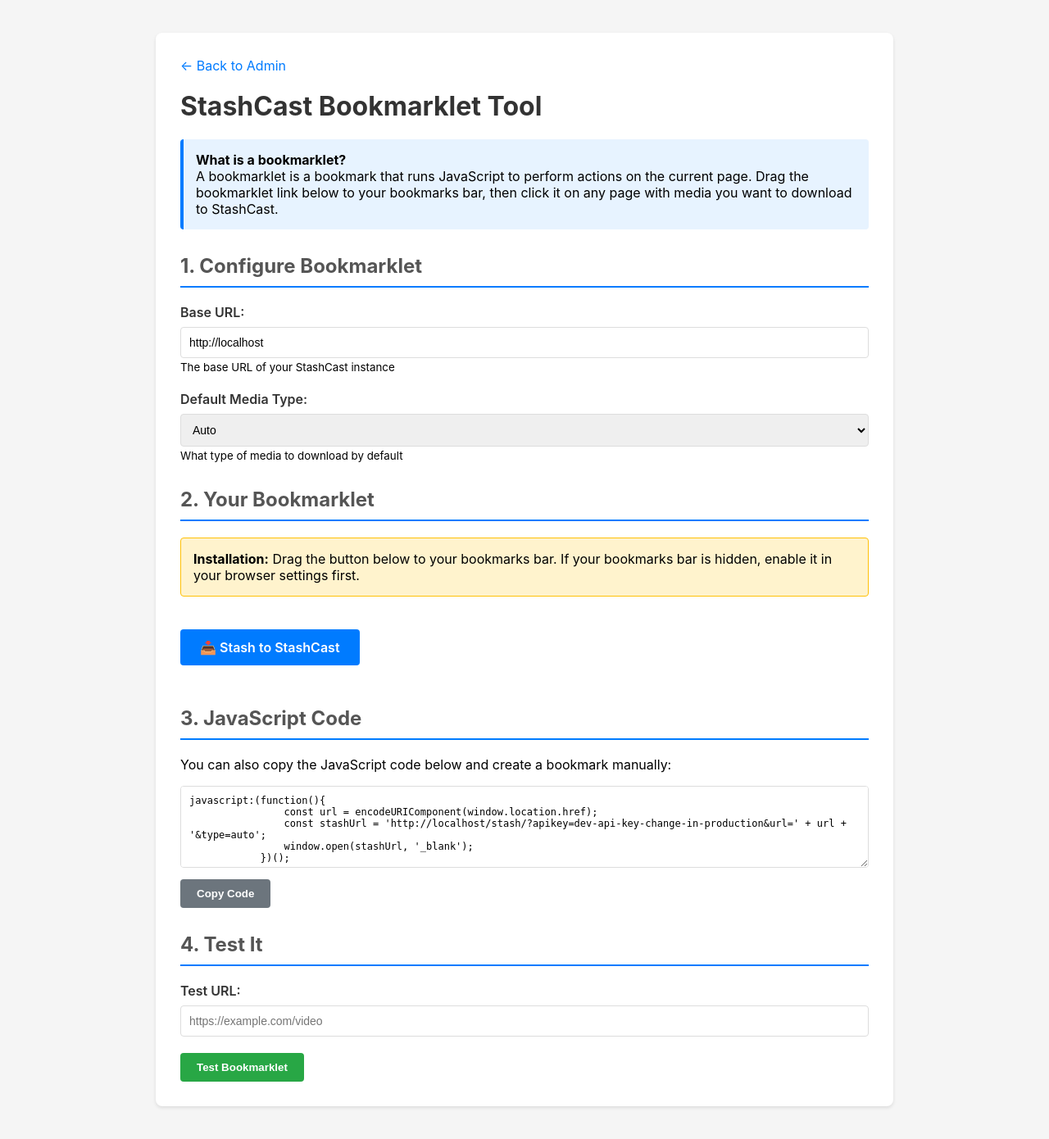
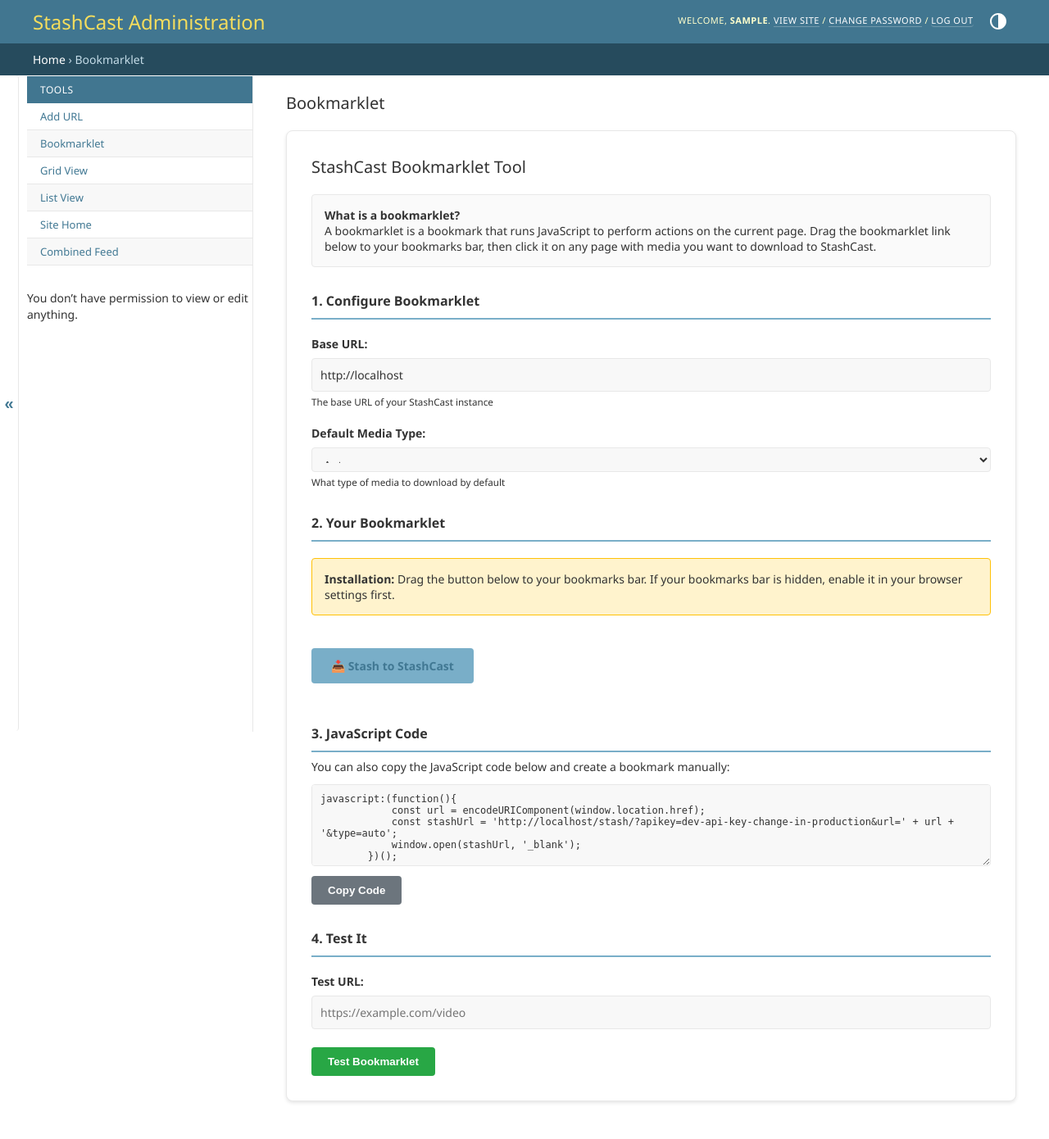
Before and after one commit to jonocodes/stashcast, a Django app: page /admin/tools/bookmarklet/ in a window 1280 px wide. Shown: the whole page at 82% size. After the commit the page ends 1346 px from the top, so only its background shows below. Run offline with Django 5.2, Linux system fonts and the light colour scheme; the visitor is signed in with stand-in values (Sample User, id 1); lists and menus that the app fills with data are empty; some libraries are stand-ins or nearby versions.

Commit message:
nav bar work

```diff
--- a/media/templates/admin/nav_sidebar.html
+++ b/media/templates/admin/nav_sidebar.html
@@ -1,58 +1,43 @@
 {% load i18n %}
 <button class="sticky toggle-nav-sidebar" id="toggle-nav-sidebar" aria-label="{% translate 'Toggle navigation' %}"></button>
 <nav class="sticky" id="nav-sidebar" aria-label="{% translate 'Sidebar' %}">
-  <input type="search" id="nav-filter"
-         placeholder="{% translate 'Start typing to filter…' %}"
-         aria-label="{% translate 'Filter navigation items' %}">
+
+  {# Custom Tools Section #}
+  <div class="app-tools module">
+    <table>
+      <caption>
+        <a href="#" class="section" title="StashCast Tools">Tools</a>
+      </caption>
+      <tr class="model-tools">
+        <th scope="row"><a href="{% url 'admin_stash_form' %}">Add URL</a></th>
+      </tr>
+      <tr class="model-tools">
+        <th scope="row"><a href="{% url 'bookmarklet' %}">Bookmarklet</a></th>
+      </tr>
+      <tr class="model-tools">
+        <th scope="row"><a href="{% url 'grid_view' %}">Grid View</a></th>
+      </tr>
+      <tr class="model-tools">
+        <th scope="row"><a href="{% url 'list_view' %}">List View</a></th>
+      </tr>
+
+      <tr class="model-tools">
+        <th scope="row"><a href="/">Site Home</a></th>
+      </tr>
+
+      <!-- <tr class="model-tools">
+        <th scope="row"><a href="/feeds/audio.xml?view=1" target="_blank">Audio Feed</a></th>
+      </tr>
+      <tr class="model-tools">
+        <th scope="row"><a href="/feeds/video.xml?view=1" target="_blank">Video Feed</a></th>
+      </tr> -->
+      <tr class="model-tools">
+        <th scope="row"><a href="/feeds/combined.xml?view=1" target="_blank">Combined Feed</a></th>
+      </tr>
+    </table>
+  </div>
 
   {# Standard Django apps #}
   {% include 'admin/app_list.html' with app_list=available_apps show_changelinks=False %}
 
-  {# Custom Tools Section #}
-  <div class="app-tools module">
-    <a href="#" class="section" title="StashCast Tools">
-      <svg xmlns="http://www.w3.org/2000/svg" viewBox="0 0 24 24" width="20" height="20" aria-hidden="true">
-        <path d="M22.7 19l-9.1-9.1c.9-2.3.4-5-1.5-6.9-2-2-5-2.4-7.4-1.3L9 6 6 9 1.6 4.7C.4 7.1.9 10.1 2.9 12.1c1.9 1.9 4.6 2.4 6.9 1.5l9.1 9.1c.4.4 1 .4 1.4 0l2.3-2.3c.5-.4.5-1.1.1-1.4z"/>
-      </svg>
-      Tools
-    </a>
-    <a href="{% url 'admin_stash_form' %}">➕ Add URL</a>
-    <a href="{% url 'grid_view' %}">🎬 Grid View</a>
-    <a href="{% url 'list_view' %}">📋 List View</a>
-    <a href="/admin/huey_monitor/taskmodel/">📊 Task Monitor</a>
-    <a href="{% url 'bookmarklet' %}">📥 Bookmarklet</a>
-    <div class="feed-link">
-      <a href="/feeds/audio.xml" target="_blank">🎵 Audio Feed</a>
-      <a href="/feeds/audio-view.xml" target="_blank" class="view-xml">View XML</a>
-    </div>
-    <div class="feed-link">
-      <a href="/feeds/video.xml" target="_blank">🎬 Video Feed</a>
-      <a href="/feeds/video-view.xml" target="_blank" class="view-xml">View XML</a>
-    </div>
-    <div class="feed-link">
-      <a href="/feeds/combined.xml" target="_blank">📺 Combined Feed</a>
-      <a href="/feeds/combined-view.xml" target="_blank" class="view-xml">View XML</a>
-    </div>
-  </div>
 </nav>
-
-<style>
-.app-tools a:not(.section):not(.view-xml) {
-  display: block;
-}
-.app-tools .feed-link {
-  display: block;
-  padding: 5px 16px;
-}
-.app-tools .feed-link a:first-child {
-  display: inline-block;
-}
-.app-tools .feed-link a.view-xml {
-  margin-left: 10px;
-  font-size: 0.85em;
-  opacity: 0.7;
-}
-.app-tools .feed-link a.view-xml:hover {
-  opacity: 1;
-}
-</style>
--- a/media/templates/media/bookmarklet.html
+++ b/media/templates/media/bookmarklet.html
@@ -1,40 +1,44 @@
-<!DOCTYPE html>
-<html lang="en">
-<head>
-    <meta charset="UTF-8">
-    <meta name="viewport" content="width=device-width, initial-scale=1.0">
-    <title>Bookmarklet Tool - StashCast</title>
-    <link rel="icon" type="image/x-icon" href="/static/media/favicon.ico">
+{% extends "admin/base_site.html" %}
+{% load static %}
+
+{% block title %}Bookmarklet Tool{% endblock %}
+
+{% block extrastyle %}
 <style>
-        body {
-            font-family: -apple-system, BlinkMacSystemFont, "Segoe UI", Roboto, "Helvetica Neue", Arial, sans-serif;
-            max-width: 900px;
-            margin: 0 auto;
-            padding: 40px 20px;
-            background-color: #f5f5f5;
+    :root {
+        --sc-panel-bg: var(--body-bg, #ffffff);
+        --sc-panel-fg: var(--body-fg, #222222);
+        --sc-muted: var(--body-quiet-color, #6b7280);
+        --sc-border: var(--hairline-color, #d4d4d4);
+        --sc-primary: var(--primary, #417690);
+        --sc-primary-fg: var(--primary-fg, #ffffff);
+        --sc-surface: var(--darkened-bg, rgba(0,0,0,0.02));
     }
     .container {
-            background: white;
+        background: var(--sc-panel-bg);
+        color: var(--sc-panel-fg);
         border-radius: 8px;
         padding: 30px;
         box-shadow: 0 2px 4px rgba(0,0,0,0.1);
+        border: 1px solid var(--sc-border);
     }
     h1 {
-            color: #333;
+        color: var(--sc-panel-fg);
         margin-top: 0;
     }
     h2 {
-            color: #555;
+        color: var(--sc-panel-fg);
         margin-top: 30px;
-            border-bottom: 2px solid #007bff;
+        border-bottom: 2px solid var(--sc-primary);
         padding-bottom: 10px;
     }
     .explainer {
-            background: #e7f3ff;
-            border-left: 4px solid #007bff;
+        background: color-mix(in srgb, var(--sc-surface) 70%, transparent);
+        border-left: 4px solid var(--sc-primary);
         padding: 15px;
         margin: 20px 0;
         border-radius: 4px;
+        border: 1px solid var(--sc-border);
     }
     .form-group {
         margin: 20px 0;
@@ -43,21 +47,28 @@
         display: block;
         font-weight: 600;
         margin-bottom: 8px;
-            color: #333;
+        color: var(--sc-panel-fg);
     }
     input[type="text"], input[type="url"], select {
         width: 100%;
         padding: 10px;
-            border: 1px solid #ddd;
+        border: 1px solid var(--sc-border);
         border-radius: 4px;
         font-size: 14px;
         box-sizing: border-box;
+        background: var(--sc-surface);
+        color: var(--sc-panel-fg);
+    }
+    input[type="text"]:focus, input[type="url"]:focus, select:focus {
+        outline: none;
+        border-color: var(--sc-primary);
+        box-shadow: 0 0 0 2px color-mix(in srgb, var(--sc-primary) 25%, transparent);
     }
     .bookmarklet-link {
         display: inline-block;
         padding: 12px 24px;
-            background: #007bff;
-            color: white;
+        background: var(--sc-primary);
+        color: var(--sc-primary-fg);
         text-decoration: none;
         border-radius: 4px;
         font-weight: 600;
@@ -65,17 +76,19 @@
         cursor: move;
     }
     .bookmarklet-link:hover {
-            background: #0056b3;
+        filter: brightness(1.05);
     }
     textarea {
         width: 100%;
         min-height: 100px;
         padding: 10px;
-            border: 1px solid #ddd;
+        border: 1px solid var(--sc-border);
         border-radius: 4px;
         font-family: monospace;
         font-size: 12px;
         box-sizing: border-box;
+        background: var(--sc-surface);
+        color: var(--sc-panel-fg);
     }
     button {
         padding: 10px 20px;
@@ -88,22 +101,10 @@
         margin-right: 10px;
     }
     button:hover {
-            background: #218838;
+        filter: brightness(1.05);
     }
     .copy-button {
         background: #6c757d;
-        }
-        .copy-button:hover {
-            background: #5a6268;
-        }
-        .back-link {
-            display: inline-block;
-            margin-bottom: 20px;
-            color: #007bff;
-            text-decoration: none;
-        }
-        .back-link:hover {
-            text-decoration: underline;
     }
     .instruction {
         background: #fff3cd;
@@ -111,13 +112,13 @@
         padding: 15px;
         border-radius: 4px;
         margin: 20px 0;
+        color: var(--sc-panel-fg);
     }
 </style>
-</head>
-<body>
+{% endblock %}
+
+{% block content %}
 <div class="container">
-        <a href="/admin/" class="back-link">&larr; Back to Admin</a>
-
     <h1>StashCast Bookmarklet Tool</h1>
 
     <div class="explainer">
@@ -222,5 +223,4 @@
     // Initialize on page load
     generateBookmarklet();
 </script>
-</body>
-</html>
+{% endblock %}
--- a/media/templates/media/home.html
+++ b/media/templates/media/home.html
@@ -240,7 +240,7 @@
                     <a class="pill" href="/admin/tools/list/?type=audio">List view</a>
                     <!-- <a class="pill" href="/feeds/audio.xml">Subscribe</a> -->
                     <button class="pill copy-btn" data-url="/feeds/audio.xml" type="button">Copy subscribe URL</button>
-                    <a class="pill" href="/feeds/audio-view.xml">View RSS feed XML</a>
+                    <a class="pill" href="/feeds/audio.xml?view=1">View RSS feed XML</a>
                     <a class="pill" href="/admin/media/mediaitem/?media_type=audio">Manage</a>
                 </div>
             </div>
@@ -251,7 +251,7 @@
                     <a class="pill" href="/admin/tools/list/?type=video">List view</a>
                     <!-- <a class="pill" href="/feeds/video.xml">Subscribe</a> -->
                     <button class="pill copy-btn" data-url="/feeds/video.xml" type="button">Copy subscribe URL</button>
-                    <a class="pill" href="/feeds/video-view.xml">View RSS feed XML</a>
+                    <a class="pill" href="/feeds/video.xml?view=1">View RSS feed XML</a>
                     <a class="pill" href="/admin/media/mediaitem/?media_type=video">Manage</a>
                 </div>
             </div>
@@ -262,7 +262,7 @@
                     <a class="pill" href="/admin/tools/list/?type=all">List view</a>
                     <!-- <a class="pill" href="/feeds/combined.xml">Subscribe</a> -->
                     <button class="pill copy-btn" data-url="/feeds/combined.xml" type="button">Copy subscribe URL</button>
-                    <a class="pill" href="/feeds/combined-view.xml">View RSS feed XML</a>
+                    <a class="pill" href="/feeds/combined.xml?view=1">View RSS feed XML</a>
                     <a class="pill" href="/admin/media/mediaitem/">Manage</a>
                 </div>
             </div>
--- a/media/views.py
+++ b/media/views.py
@@ -1,4 +1,5 @@
 from django.conf import settings
+from django.contrib import admin
 from django.contrib.admin.views.decorators import staff_member_required
 from django.http import HttpResponse, JsonResponse
 from django.shortcuts import get_object_or_404, redirect, render
@@ -149,12 +150,11 @@ def bookmarklet_view(request):
 
     Allows configuring and generating bookmarklets for one-click stashing.
     """
-    base_url = request.build_absolute_uri('/').rstrip('/')
-    api_key = settings.STASHCAST_API_KEY
-
     context = {
-        'base_url': base_url,
-        'api_key': api_key,
+        **admin.site.each_context(request),
+        'base_url': request.build_absolute_uri('/').rstrip('/'),
+        'api_key': settings.STASHCAST_API_KEY,
+        'title': 'Bookmarklet',
     }
 
     return render(request, 'media/bookmarklet.html', context)
@@ -217,38 +217,12 @@ def admin_stash_form_view(request):
     recent_items = MediaItem.objects.all().order_by('-created_at')[:10]
 
     context = {
+        **admin.site.each_context(request),
         'recent_items': recent_items,
         'title': 'Add URL to StashCast',
     }
 
     return render(request, 'media/admin_stash_form.html', context)
-
-
-def view_audio_feed_xml(request):
-    """View audio feed XML inline in browser"""
-    from media.feeds import AudioFeed
-    feed = AudioFeed()
-    response = feed(request)
-    response['Content-Type'] = 'text/xml; charset=utf-8'
-    return response
-
-
-def view_video_feed_xml(request):
-    """View video feed XML inline in browser"""
-    from media.feeds import VideoFeed
-    feed = VideoFeed()
-    response = feed(request)
-    response['Content-Type'] = 'text/xml; charset=utf-8'
-    return response
-
-
-def view_combined_feed_xml(request):
-    """View combined feed XML inline in browser"""
-    from media.feeds import CombinedFeed
-    feed = CombinedFeed()
-    response = feed(request)
-    response['Content-Type'] = 'text/xml; charset=utf-8'
-    return response
 
 
 @staff_member_required
@@ -263,16 +237,12 @@ def grid_view(request):
 
     # Get filter parameters
     media_type = request.GET.get('type', 'all')
-    status = request.GET.get('status', 'all')
 
-    # Build queryset
-    items = MediaItem.objects.all().order_by('-created_at')
+    # Build queryset - only show READY items
+    items = MediaItem.objects.filter(status=MediaItem.STATUS_READY).order_by('-created_at')
 
     if media_type != 'all':
         items = items.filter(media_type=media_type)
-
-    if status != 'all':
-        items = items.filter(status=status)
 
     # Calculate total storage used by checking media directories
     total_storage_bytes = 0
@@ -300,9 +270,9 @@ def grid_view(request):
         })
 
     context = {
+        **admin.site.each_context(request),
         'items': items_with_urls,
         'media_type_filter': media_type,
-        'status_filter': status,
         'title': 'Media Grid',
         'total_storage_bytes': total_storage_bytes,
     }
@@ -322,16 +292,12 @@ def list_view(request):
 
     # Get filter parameters
     media_type = request.GET.get('type', 'all')
-    status = request.GET.get('status', 'all')
 
-    # Build queryset
-    items = MediaItem.objects.all().order_by('-created_at')
+    # Build queryset - only show READY items
+    items = MediaItem.objects.filter(status=MediaItem.STATUS_READY).order_by('-created_at')
 
     if media_type != 'all':
         items = items.filter(media_type=media_type)
-
-    if status != 'all':
-        items = items.filter(status=status)
 
     # Calculate total storage used by checking media directories
     total_storage_bytes = 0
@@ -359,9 +325,9 @@ def list_view(request):
         })
 
     context = {
+        **admin.site.each_context(request),
         'items': items_with_urls,
         'media_type_filter': media_type,
-        'status_filter': status,
         'title': 'Media List',
         'total_storage_bytes': total_storage_bytes,
     }
--- a/stashcast/urls.py
+++ b/stashcast/urls.py
@@ -30,9 +30,6 @@ from media.views import (
     item_detail_view,
     list_view,
     stash_view,
-    view_audio_feed_xml,
-    view_combined_feed_xml,
-    view_video_feed_xml,
 )
 
 admin.site.site_header = "StashCast Administration"  # default: "Django Administration"
@@ -62,9 +59,6 @@ urlpatterns = [
     path("feeds/audio.xml", AudioFeed(), name="audio_feed"),
     path("feeds/video.xml", VideoFeed(), name="video_feed"),
     path("feeds/combined.xml", CombinedFeed(), name="combined_feed"),
-    path("feeds/audio-view.xml", view_audio_feed_xml, name="audio_feed_view"),
-    path("feeds/video-view.xml", view_video_feed_xml, name="video_feed_view"),
-    path("feeds/combined-view.xml", view_combined_feed_xml, name="combined_feed_view"),
 ]
 
 # Serve media files in development
```
Also changed, not shown: media/feeds.py (+7 -1 lines), media/templates/media/admin_stash_form.html (+46 -20 lines), media/templates/media/grid_view.html (+43 -35 lines), media/templates/media/list_view.html (+48 -40 lines), .github/workflows/tests.yml (added), 1 other file. Lines whose indentation alone changed are shown as unchanged.
